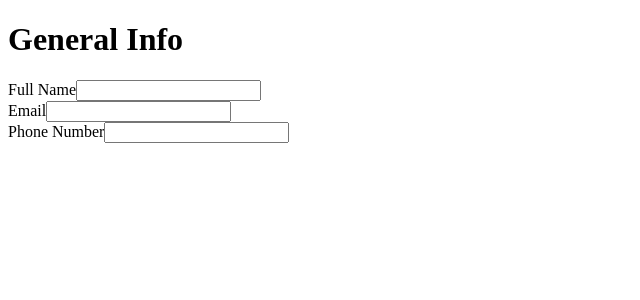
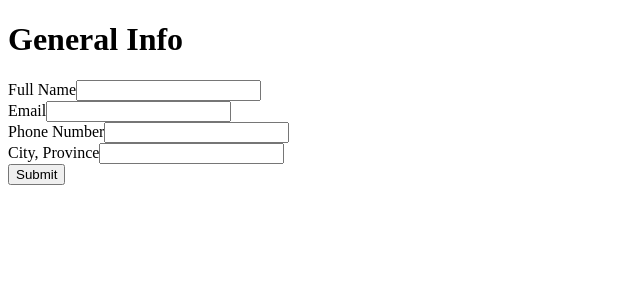
Before and after one commit to JBisquick/cv, a React (Vite) app: page / in a window 1280 px wide. Shown: the top 300 px of the page, without its empty margins (0-640 px from the left). Built offline with nearby package versions, Linux system fonts and the light colour scheme.

Commit message:
Add a form submit that will put the form info into the CV

```diff
--- /dev/null
+++ b/src/App.jsx
@@ -0,0 +1,23 @@
+import { useState } from 'react';
+import GeneralInfo from './components/GeneralInfo';
+import CV from './components/CV';
+
+function App() {
+  const [general, setGeneral] = useState({ name: '', email: '', number: '', location: '' });
+
+  function submitGeneral(e) {
+    e.preventDefault();
+    const data = new FormData(e.target);
+    const newGeneral = Object.fromEntries(data);
+    setGeneral(newGeneral);
+  }
+
+  return (
+    <div>
+      <GeneralInfo onSubmit={submitGeneral} />
+      <CV general={general} />
+    </div>
+  );
+}
+
+export default App;
--- /dev/null
+++ b/src/components/CV.jsx
@@ -0,0 +1,12 @@
+function CV({ general }) {
+  return (
+    <div>
+      <div>{general.name}</div>
+      <div>{general.email}</div>
+      <div>{general.number}</div>
+      <div>{general.location}</div>
+    </div>
+  );
+}
+
+export default CV;
--- a/src/components/GeneralInfo.jsx
+++ b/src/components/GeneralInfo.jsx
@@ -1,21 +1,26 @@
-function GeneralInfo() {
+function GeneralInfo({ onSubmit }) {
   return (
     <div>
       <h1>General Info</h1>
-      <div>
+      <form onSubmit={onSubmit}>
         <div>
           <label htmlFor="name">Full Name</label>
-          <input type="text" id="name" />
+          <input type="text" id="name" name="name" />
         </div>
         <div>
           <label htmlFor="email">Email</label>
-          <input type="text" id="email" />
+          <input type="text" id="email" name="email" />
         </div>
         <div>
           <label htmlFor="number">Phone Number</label>
-          <input type="text" id="number" />
+          <input type="text" id="number" name="number" />
         </div>
-      </div>
+        <div>
+          <label htmlFor="location">City, Province</label>
+          <input type="text" id="location" name="location" />
+        </div>
+        <button type="submit">Submit</button>
+      </form>
     </div>
   );
 }
--- a/src/main.jsx
+++ b/src/main.jsx
@@ -1,10 +1,10 @@
 import React from 'react';
 import ReactDOM from 'react-dom/client';
-import GeneralInfo from './components/GeneralInfo.jsx';
+import App from './App.jsx';
 import './index.css';
 
 ReactDOM.createRoot(document.getElementById('root')).render(
   <React.StrictMode>
-    <GeneralInfo />
+    <App />
   </React.StrictMode>
 );
```
